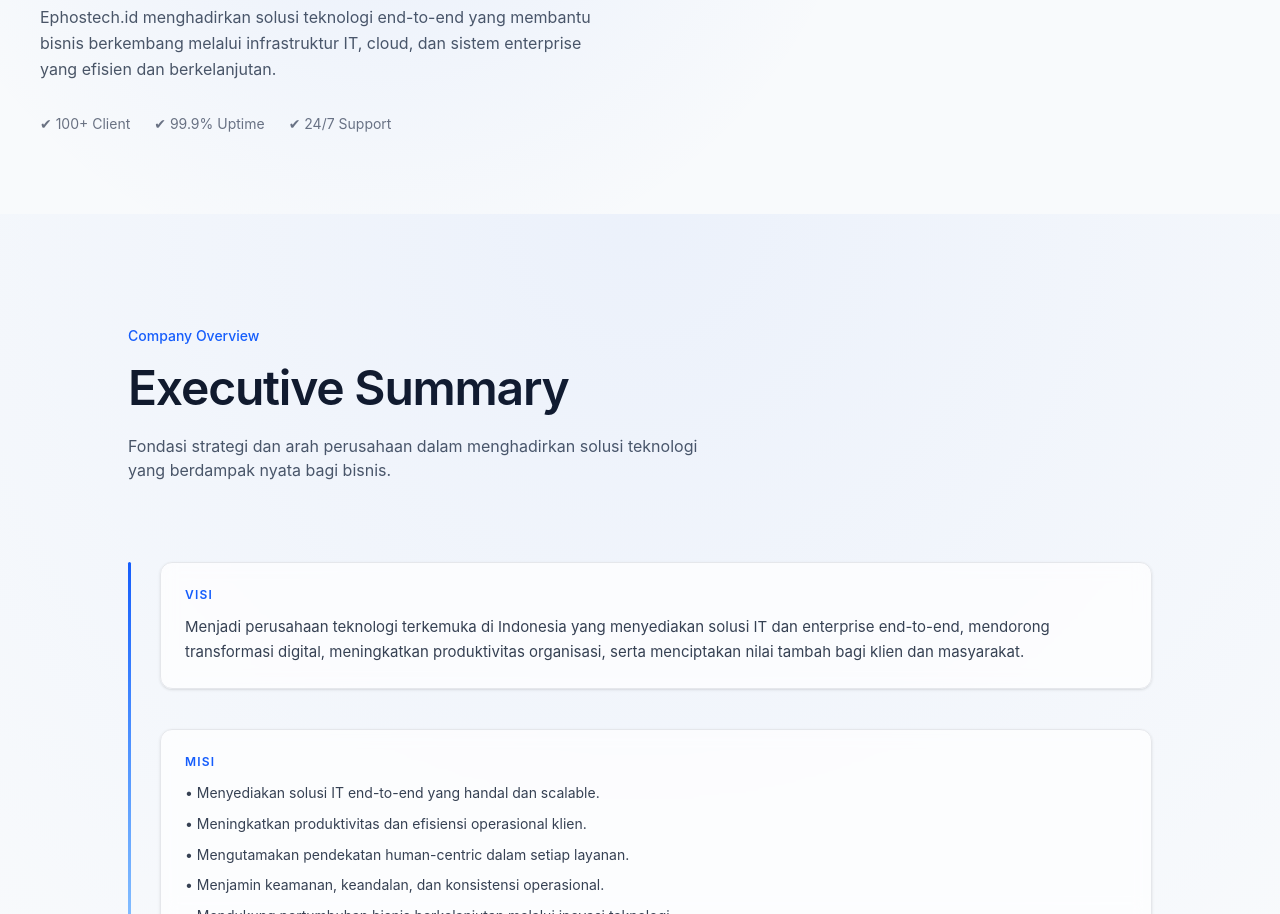
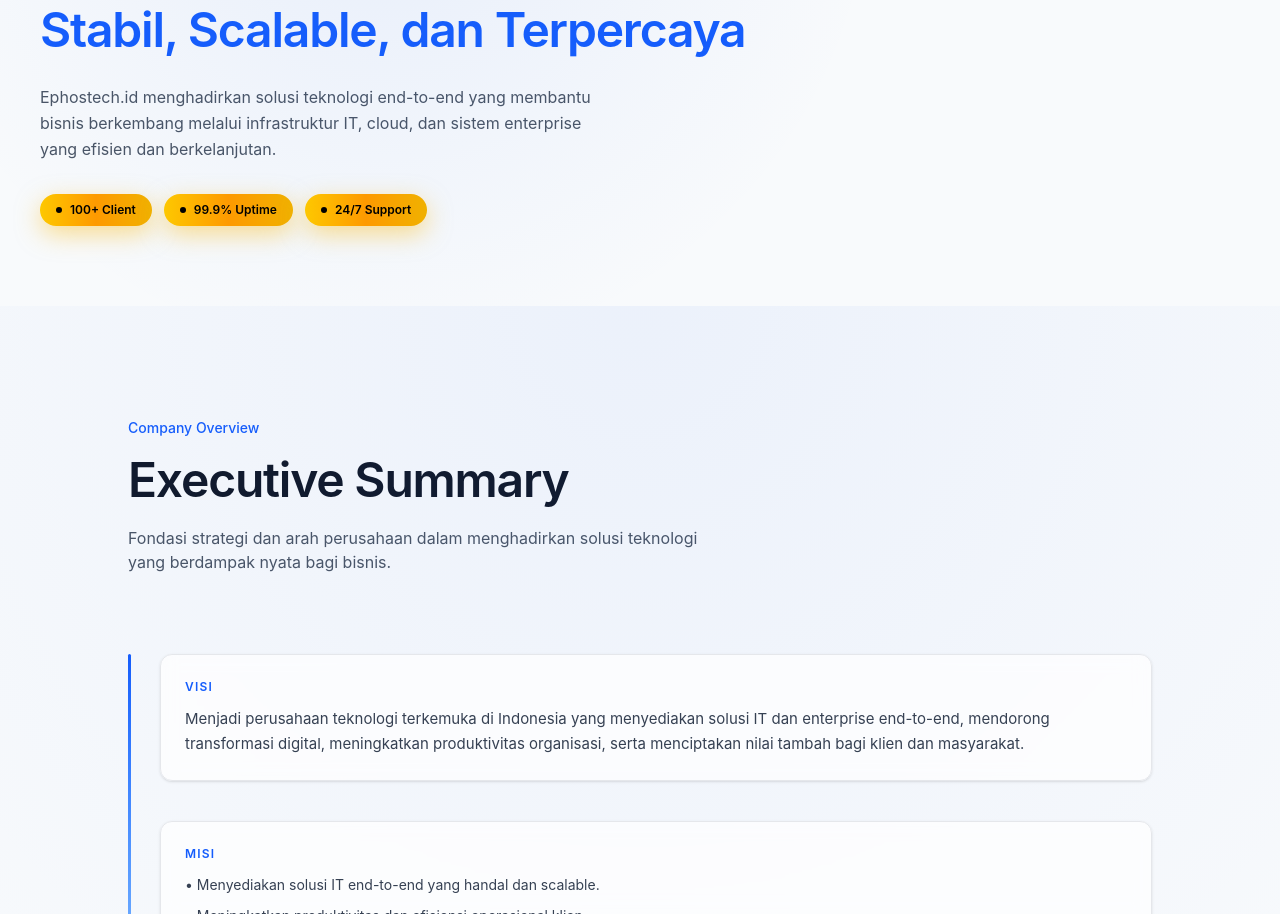
Before and after one commit to Ahmad7802-Fai/ephos.id, a Next.js app: page /about in a window 1280 px wide. Shown: the part 887-1801 px from the top of the page. Built offline with nearby package versions, Linux system fonts and the light colour scheme.

Commit message:
fix pricing&contact

```diff
--- a/src/app/layout.tsx
+++ b/src/app/layout.tsx
@@ -11,8 +11,8 @@
       <body>
         <Navbar />
 
-        {/* offset navbar fixed */}
-        <main>
+        {/* 🔥 OFFSET NAVBAR */}
+        <main className="pt-14 md:pt-20">
           {children}
         </main>
 
--- a/src/modules/about/components/AboutHero.tsx
+++ b/src/modules/about/components/AboutHero.tsx
@@ -60,12 +60,39 @@
             initial={{ opacity: 0, y: 20 }}
             animate={{ opacity: 1, y: 0 }}
             transition={{ delay: 0.2 }}
-            className="mt-8 flex gap-6 text-sm text-gray-500"
-          >
-            <span>✔ 100+ Client</span>
-            <span>✔ 99.9% Uptime</span>
-            <span>✔ 24/7 Support</span>
-          </motion.div>
+            className="mt-8 flex flex-wrap gap-3"
+            >
+            {[
+                "100+ Client",
+                "99.9% Uptime",
+                "24/7 Support",
+            ].map((item, i) => (
+                <motion.span
+                key={i}
+                initial={{ opacity: 0, y: 10 }}
+                animate={{ opacity: 1, y: 0 }}
+                transition={{ delay: 0.3 + i * 0.1 }}
+                className="
+                    relative inline-flex items-center gap-2
+                    px-4 py-2 rounded-full text-xs font-semibold
+                    bg-gradient-to-r from-yellow-400 via-amber-500 to-yellow-500
+                    text-black
+                    shadow-[0_8px_25px_rgba(251,191,36,0.5)]
+                    hover:scale-[1.08]
+                    transition-all duration-300
+                "
+                >
+                {/* glow layer */}
+                <span className="absolute inset-0 rounded-full bg-yellow-400/30 blur-md opacity-0 hover:opacity-100 transition" />
+
+                {/* dot */}
+                <span className="relative w-1.5 h-1.5 bg-black rounded-full" />
+
+                {/* text */}
+                <span className="relative">{item}</span>
+                </motion.span>
+            ))}
+            </motion.div>
 
         </div>
 
```
